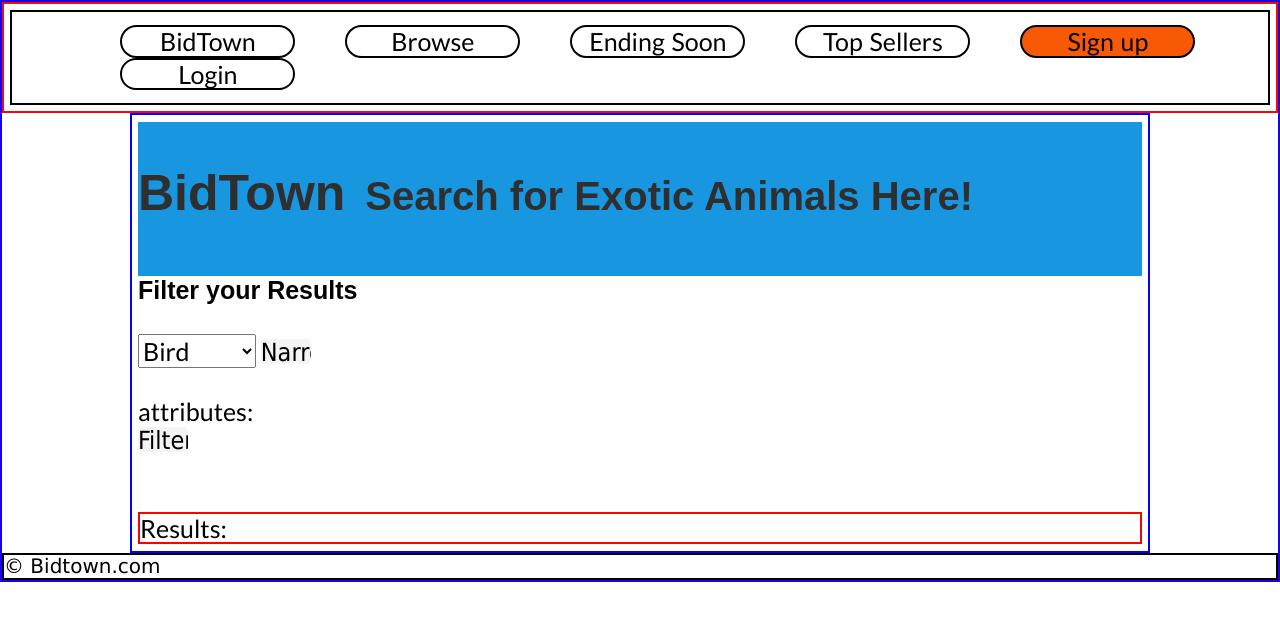
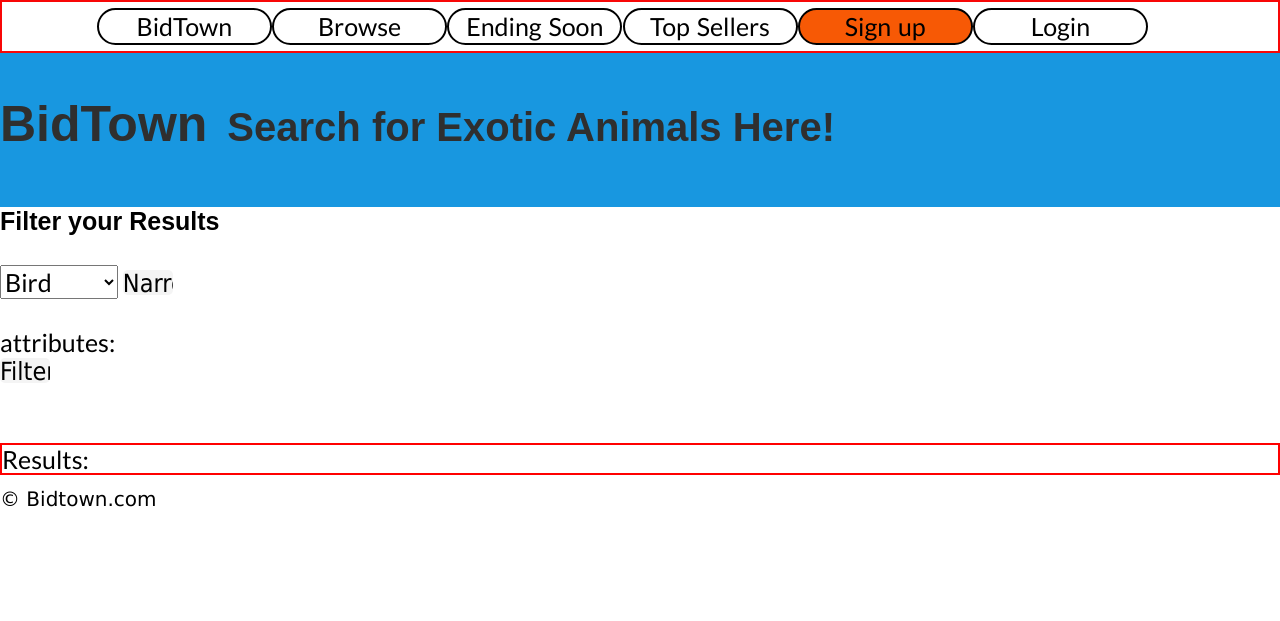
Before and after one commit to TheHatchetteMan/BidTown2.0, a Flask app: page /browse in a window 1280 px wide. Shown: the top 621 px of the page. Run offline with Flask 2, Linux system fonts and the light colour scheme; some libraries are stand-ins or nearby versions; some web fonts are replaced.

Commit message:
Applied CSS to list items in HomePage and Browse

```diff
--- a/static/style.css
+++ b/static/style.css
@@ -29,47 +29,16 @@
     margin: 0 auto;
 }
 
-.login-logout {
-    display: inline-block;
-    margin-left: 60%;
+.topnav {
+/*    border: 2px solid black;*/
+    width: 100%;
+    padding: 0 5% 0 7%;
 }
 
-.section-header {
-    position: relative;
-    /*    border: 2px solid #000;*/
-    width: 100%;
-    margin: 0 auto;
+.topnav li {
+    display: inline-block;
 }
 
-.topnav {
-    position: relative;
-    display: block;
-    border: 2px solid black;
-    width: 100%;
-    margin: 0 auto;
-    padding: 1% 0;
-/*margin: 0 0 0 10%;*/
-}
-
-.topnav ul {
-    display: block;
-    position: relative;
-/*    border: 2px solid #000;*/
-    width: 90%;
-    margin: 0 auto;
-}
-.topnav li {
-    display: inline-block;
-    text-align: center;
-    word-spacing: 2px;
-    margin: 0 0 0 4%;
-}
-
-.topnav a {
-    display: inline-block;
-    text-align: center;
-    padding: 0 10px 0 10px;
-}
 
 
 /*========================================================*/
@@ -79,6 +48,13 @@
 .results {
     display: block;
     border: 2px solid red;
+}
+
+.result {
+    display: block;
+    border: 2px solid black;
+    margin: 1%;
+    padding: 1%;
 }
 
 .section-content {
@@ -107,6 +83,11 @@
     border: 2px solid #000;
 }
 
+.copyright {
+    display: inline-block;
+    margin: 0 auto;
+}
+
 /*========================================================*/
 /*=================== HTML TAGS ==========================*/
 /*========================================================*/
@@ -119,9 +100,13 @@
 /*    color: #000;  DEPRICATED - inherit color from context of parent container */
 }
 
+/*
 body {
     border: 2px solid #1604ef;
+    max-width: 1450px;
+    margin: 0 auto;
 }
+*/
 
 h1, h2, h3, h4, h5, h6 {
     font-family: 'Galada', 'Arial', sans-serif;
@@ -137,7 +122,7 @@
 }
 
 
-/*----------------------*/otic Animals Here!
+/*----------------------*/
 .createaccount {
     display: inline-block;
     background-color: #878745;
@@ -209,6 +194,7 @@
     text-decoration: none;
 }
 
+
 .nav-btn {
     display: inline-block;
     width: 175px;
--- a/templates/base.html
+++ b/templates/base.html
@@ -10,38 +10,40 @@
 <!--	<script src="https://ajax.googleapis.com/ajax/libs/jquery/3.3.1/jquery.min.js"></script>-->
 <!--	<script src="https://maxcdn.bootstrapcdn.com/bootstrap/3.3.7/js/bootstrap.min.js"></script>-->
 </head>
-
+<body>
     <header>
-	<section class="section-header">
+	<section class="header">
         <div class="topnav">
+        <div class="row">
 			<ul>
-			  <li><a class="btn nav-btn" href="/HomePage">BidTown</a></li>
-			  <li><a class="btn nav-btn" href="/browse">Browse</a></li>
-			  <li><a class="btn nav-btn" href="/EndingSoon">Ending Soon</a></li>
-			  <li><a class="btn nav-btn" href="/TopSellers">Top Sellers</a></li>
-			  <li><a class="btn nav-btn btn-call-to-action" href="/CreateAccount">Sign up</a></li>
+			  <li class="span-1-of-6"><a class="btn nav-btn" href="/HomePage">BidTown</a></li>
+			  <li class="span-1-of-6"><a class="btn nav-btn" href="/browse">Browse</a></li>
+			  <li class="span-1-of-6"><a class="btn nav-btn" href="/EndingSoon">Ending Soon</a></li>
+			  <li class="span-1-of-6"><a class="btn nav-btn" href="/TopSellers">Top Sellers</a></li>
+			  <li class="span-1-of-6"><a class="btn nav-btn btn-call-to-action" href="/CreateAccount">Sign up</a></li>
 
 				{% if userLog %}
-				<li><a class="btn nav-btn" href="#">Logout</a></li>
+				<li class="span-1-of-6"><a class="btn nav-btn" href="#">Logout</a></li>
 				{% elif not userLog %}
-				<li><a class="btn nav-btn" href="/Login">Login</a></li>
+				<li class="span-1-of-6"><a class="btn nav-btn" href="/Login">Login</a></li>
 				{% endif %}
 			</ul>
+        </div>
         </div>
 	</section>
     </header>
 
-<body>
-	<section class="section-content">
+	<section class="content">
 	{% block content %}
         <!-- Page content will be placed here by whatever view inherits from this template -->
 	{% endblock %}
 	</section>
-</body>
 
-<footer>
-	<div class="section-footer">
-  		<p>&#169; Bidtown.com</p>
+<footer class="section">
+    <div class="row">
+        <p class="col copyright">&#169; Bidtown.com</p>
     </div>
 </footer>
+
+</body>
 </html>
```
Also changed, not shown: templates/HomePage.html (+12 -7 lines). Lines whose indentation alone changed are shown as unchanged.
